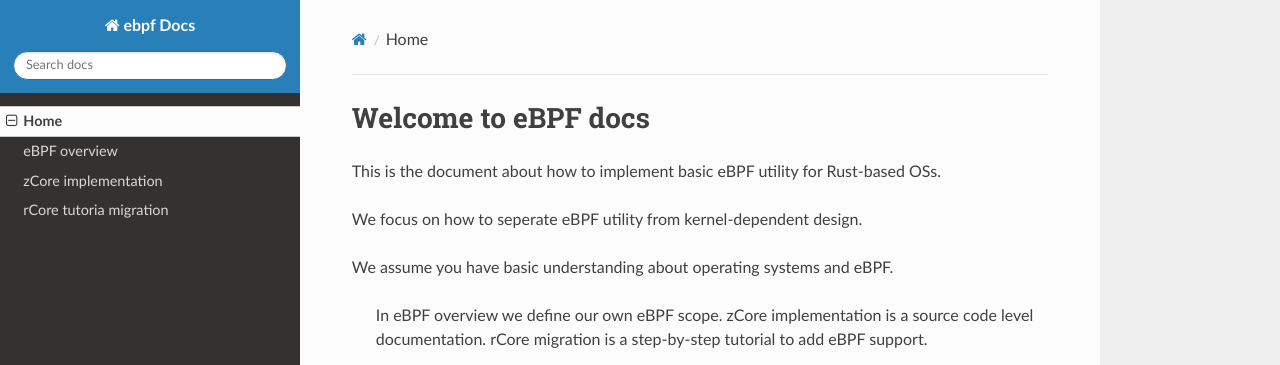
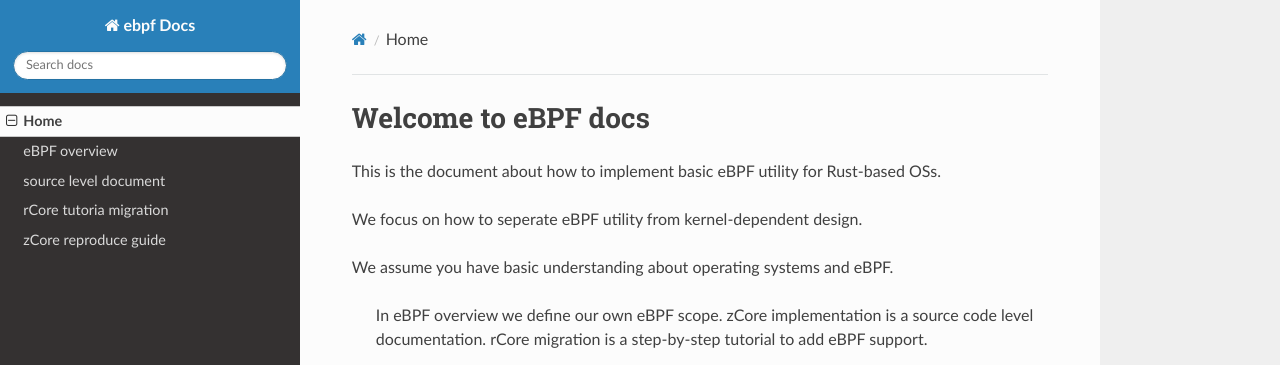
Before and after one commit to livingshade/ebpf-doc, an MkDocs documentation site: the page built from docs/index.md, in a window 1280 px wide. Shown: the top 365 px of the page. Built offline with MkDocs 1.6.1, drawn with Linux system fonts in a browser that asks for light colours; nearby versions of some CDN libraries.

Commit message:
update doc

```diff
--- a/mkdocs.yml
+++ b/mkdocs.yml
@@ -3,7 +3,8 @@ site_url: https://example.com/
 nav:
     - Home: index.md
     - eBPF overview: ebpf.md
-    - zCore implementation: zcore.md
+    - source level document: doc.md
     - rCore tutoria migration: rcore.md
+    - zCore reproduce guide: zcore.md
 
 theme: readthedocs
```
